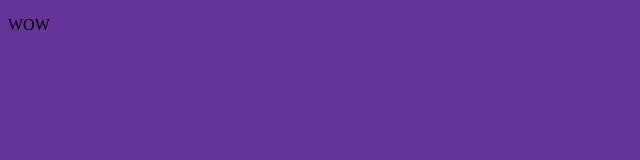
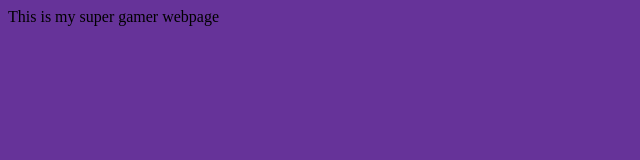
Before and after one commit to MintyImpetus/mintyimpetus.github.io, a plain HTML site: page index.html in a window 1280 px wide. Shown: the whole page, without its empty margins (0-640 px from the left). Drawn offline with Linux system fonts and the light colour scheme.

Commit message:
Update index.html

```diff
--- a/index.html
+++ b/index.html
@@ -1,12 +1,12 @@
 <!DOCTYPE html>
 <html>
   <head>
-    <b><title>aMoGsUs</title></b>
+    <b><title>aMoG [s] Us</title></b>
     <link href="style.css" rel="stylesheet" type="text/css" />
   </head>
   <body>
-    <p>
-      WOW
-    </p>
+    <div id=maintitle>
+      This is my super gamer webpage
+    </div>
   </body>
 </html>
```
